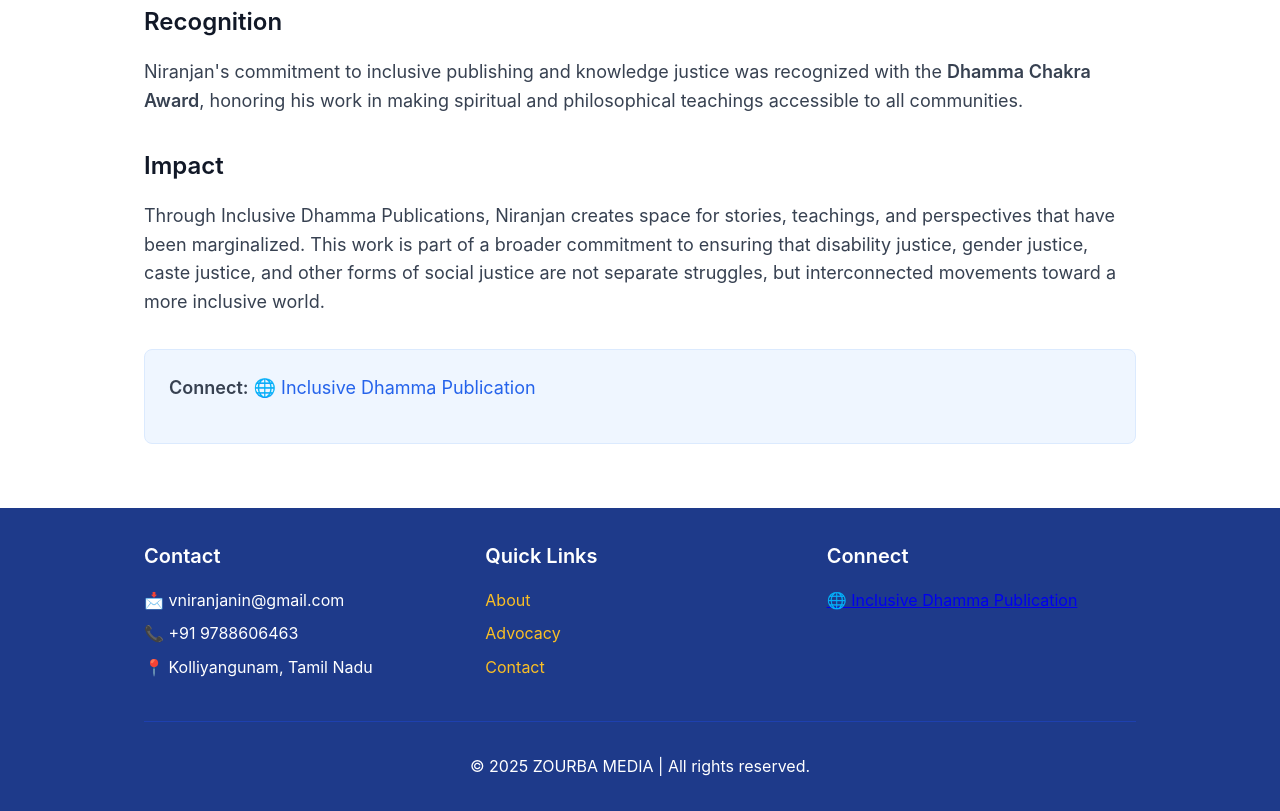
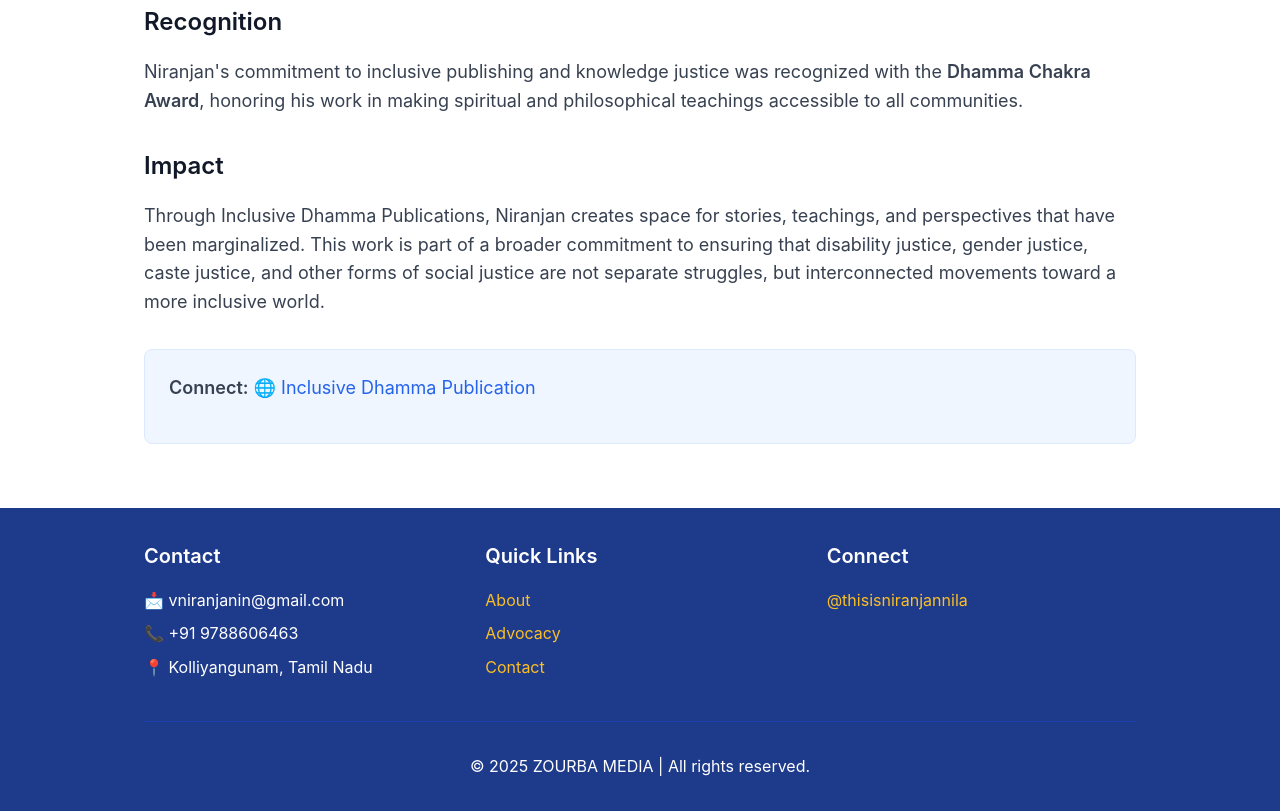
Before and after one commit to Solfeggi-o/niranjan, a website: page publishing.html in a window 1280 px wide. Shown: the part 500-1311 px from the top of the page. Drawn offline with Linux system fonts and the light colour scheme.

Commit message:
Update publishing.html

```diff
--- a/publishing.html
+++ b/publishing.html
@@ -111,7 +111,11 @@
                 </div>
                 <div>
                     <h2 class="footer-title">Connect</h2>
-                    <p><a href="#">🌐 Inclusive Dhamma Publication</a></p>
+                    <nav aria-label="Footer navigation">
+                        <ul class="footer-links">
+                    <p><a href="https://www.instagram.com/thisisniranjannila?igsh=MWVzaWZwZXlodmNmaA==">@thisisniranjannila</a></p>
+                            </ul>
+                        </nav>
                 </div>
             </div>
             <div class="footer-bottom">
```
